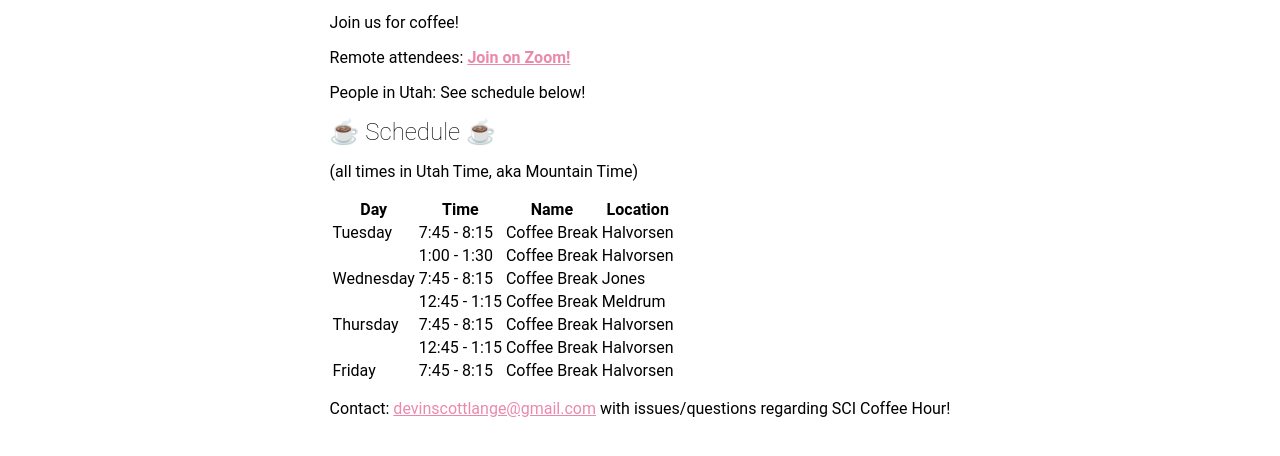
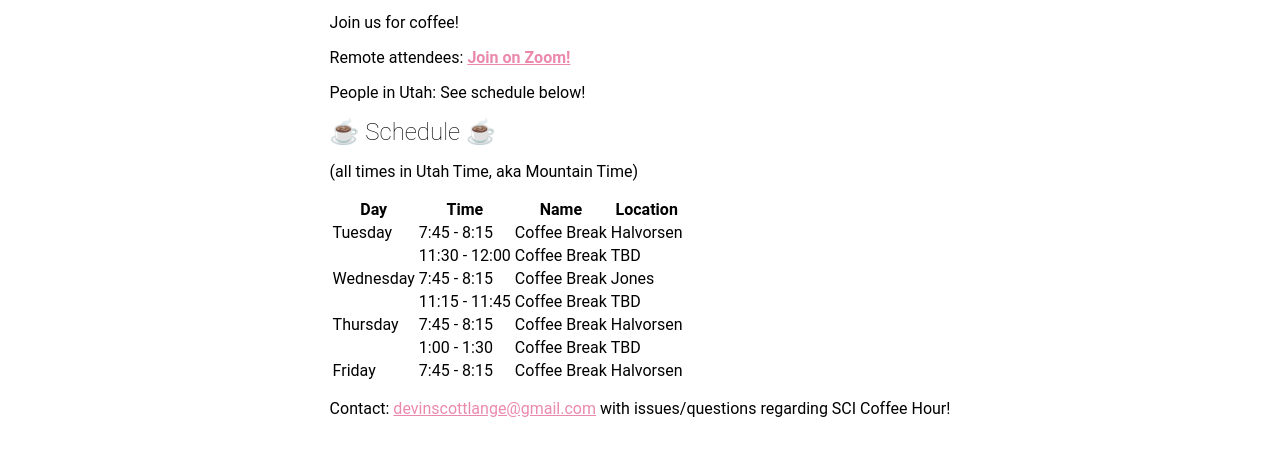
Before and after one commit to mcnuttandrew/vis24-utah-satellite, an Eleventy site: page src/coffee.md in a window 1280 px wide. Shown: the part 290-746 px from the top of the page. Built offline with nearby package versions, Linux system fonts and the light colour scheme; Eleventy itself is replaced by a stand-in of ours; files that its build step writes are made by us from their sources; a web font is replaced by a local one.

Commit message:
fix afternoon times

```diff
--- a/src/coffee.md
+++ b/src/coffee.md
@@ -22,11 +22,11 @@ People in Utah: See schedule below!
 | Day       | Time         | Name         | Location  |
 | --------- | ------------ | ------------ | --------- |
 | Tuesday   | 7:45 - 8:15  | Coffee Break | Halvorsen |
-|           | 1:00 - 1:30  | Coffee Break | Halvorsen |
+|           | 11:30 - 12:00| Coffee Break | TBD       |
 | Wednesday | 7:45 - 8:15  | Coffee Break | Jones     |
-|           | 12:45 - 1:15 | Coffee Break | Meldrum   |
+|           | 11:15 - 11:45| Coffee Break | TBD       |
 | Thursday  | 7:45 - 8:15  | Coffee Break | Halvorsen |
-|           | 12:45 - 1:15 | Coffee Break | Halvorsen |
+|           | 1:00 - 1:30  | Coffee Break | TBD       |
 | Friday    | 7:45 - 8:15  | Coffee Break | Halvorsen |
 
 Contact: [devinscottlange@gmail.com](mailto:devinscottlange@gmail.com) with issues/questions regarding SCI Coffee Hour!
```
